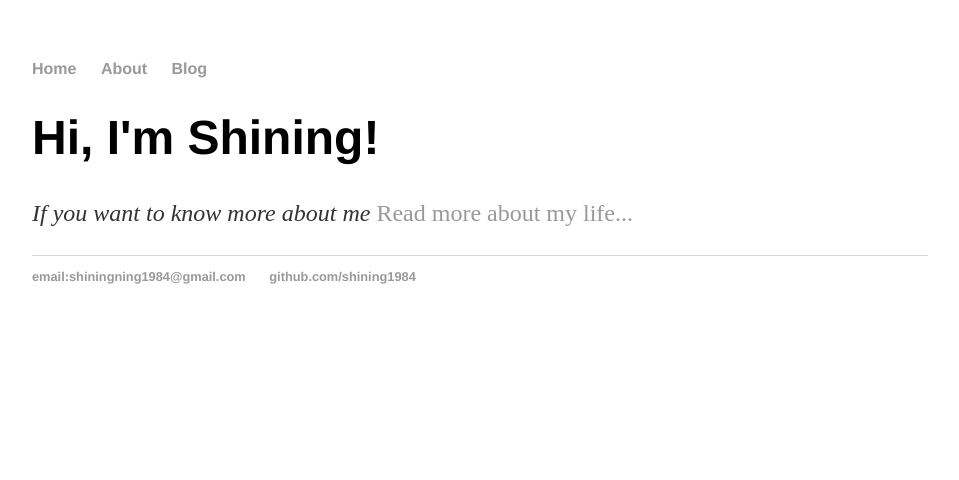
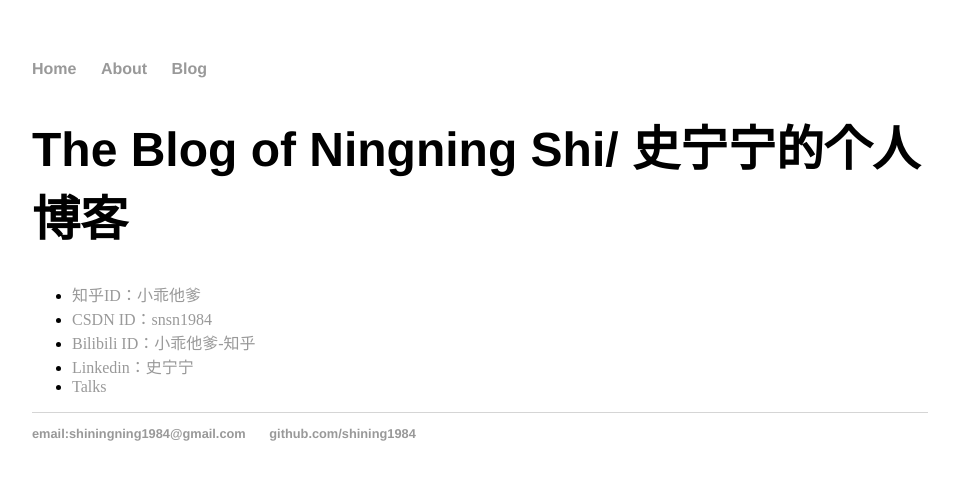
Before and after one commit to shining1984/shining1984.github.io, a Jekyll site: the page built from index.html, in a window 1280 px wide. Shown: the top 480 px of the page, without its empty margins (160-1119 px from the left). Built offline with Jekyll 4.4.1, drawn with Linux system fonts in a browser that asks for light colours.

Commit message:
update the main page

```diff
--- a/index.html
+++ b/index.html
@@ -3,6 +3,14 @@ layout: default
 title: Shining, personal blog
 ---
  <div class="blurb">
-        <h1>Hi, I'm Shining!</h1>
-	<p><em>If you want to know more about me</em> <a href="/about/index.html">Read more about my life...</a></p>
+        <h1>The Blog of Ningning Shi/ 史宁宁的个人博客</h1>
  </div><!-- /.blurb -->
+ <div class="ids">
+ 	<ul>
+	    <li><a href="https://www.zhihu.com/people/shiningning">知乎ID：小乖他爹</a></li>
+		<li><a href="https://blog.csdn.net/snsn1984">CSDN ID：snsn1984</a></li>
+	    <li><a href="https://space.bilibili.com/46326151">Bilibili ID：小乖他爹-知乎</a></li>
+	    <li><a href="https://www.linkedin.com/in/shi-ningning-a456b061/">Linkedin：史宁宁</a></li>
+	    <li><a href="https://github.com/shining1984/talks">Talks</a></li>
+	</ul>
+ </div>
```
